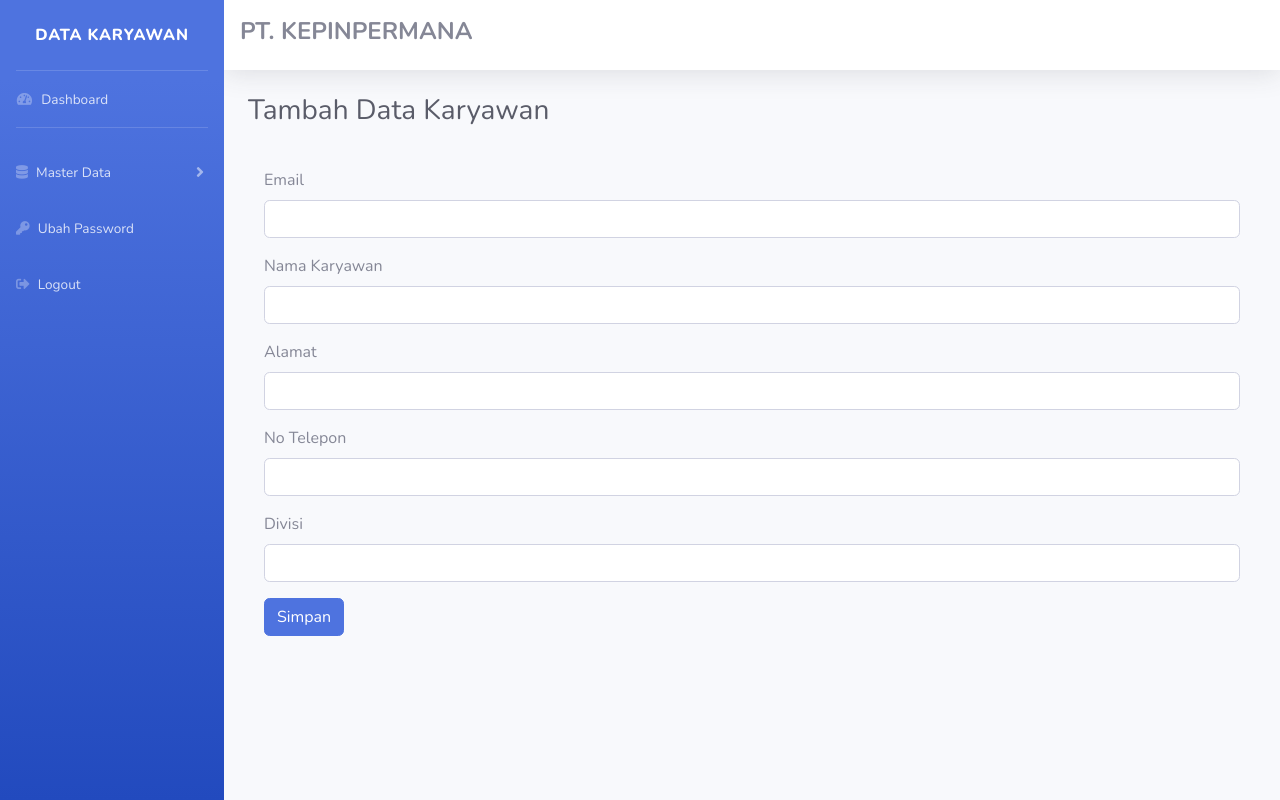
After one commit to KepinPermana/app_karyawan, a CodeIgniter app: page /data_karyawan/admin/DataKaryawan/tambahData in a window 1280 px wide. The commit adds this page. Run offline with CodeIgniter, Linux system fonts and the light colour scheme.

Commit message:
menambahkan data divisi

```diff
--- a/application/controllers/admin/DataKaryawan.php
+++ b/application/controllers/admin/DataKaryawan.php
@@ -4,8 +4,37 @@
 class dataKaryawan extends CI_Controller{
     public function index()
     {
-        $data = $this->db->query("SELECT * FROM data_karyawan")->result();
-        var_dump($data);
+        $data['title']= "Data Karyawan";
+        $data['karyawan']=$this->ModelDivisi->get_data('data_karyawan')->result();
+        $this->load->view('templates_admin/header',$data);
+        $this->load->view('templates_admin/sidebar');
+        $this->load->view('admin/dataKaryawan',$data);
+        $this->load->view('templates_admin/footer');
+    }
+    public function tambahData()
+    {
+        $data ['title'] = "Tambah Data Karyawan";
+        $this->load->view('templates_admin/header',$data);
+        $this->load->view('templates_admin/sidebar');
+        $this->load->view('admin/tambahDataKaryawan',$data);
+        $this->load->view('templates_admin/footer');
+    }
+    public function tambahAksiData(){
+        $email = $this->input->post('email');
+        $nama_karyawan = $this->input->post('nama_karyawan');
+        $alamat = $this->input->post('alamat');
+        $no_tlp = $this->input->post('no_tlp');
+        $divisi = $this->input->post('divisi');
+        $data= array(
+            'email' => $email,
+            'nama_karyawan' => $nama_karyawan,
+            'alamat' => $alamat,
+            'no_tlp' => $no_tlp,
+            'divisi' => $divisi,
+
+        );
+        $this->ModelDivisi->tambahData($data,'data_karyawan');
+        redirect('admin/dataKaryawan');
     }
 }
 
--- a/application/views/admin/dataDivisi.php
+++ b/application/views/admin/dataDivisi.php
@@ -21,7 +21,7 @@
                             <td><?= $no++  ?></td>
                             <td><?= $j->nama_divisi;?></td>
                             <td><?php echo anchor('admin/dataDivisi/editData/'.$j->id_divisi,'<div class="btn btn-success btn-sm"><i class="fas fa-fw  fa-edit"></i></div>') ?></td>
-                            <td><?php echo anchor('admin/data_kontrakan/hapus/'.$j->id_divisi,'<div class="btn btn-danger btn-sm"><i class="fa fa-fw fa-trash"></i></div>') ?></td>
+                            <td><?php echo anchor('admin/DataDivisi/hapusData/'.$j->id_divisi,'<div class="btn btn-danger btn-sm"><i class="fa fa-fw fa-trash"></i></div>') ?></td>
                            </td>
                         </tr>
                     <?php endforeach; ?>
--- a/application/views/admin/editDataDivisi.php
+++ b/application/views/admin/editDataDivisi.php
@@ -14,6 +14,7 @@
 	<input type="hidden" name="id_divisi" class="form-control" value="<?php echo $j->id_divisi ?>">
 	<input type="text" name="nama_divisi" class="form-control" value="<?php echo $j->nama_divisi ?>">
 </div>
+<button type="submit" class="btn btn-primary btn-sm mt-3">Simpan</button>
 </form>
 
                     <?php endforeach; ?>
--- a/application/views/admin/tambahDataDivisi.php
+++ b/application/views/admin/tambahDataDivisi.php
@@ -5,8 +5,6 @@
                     <div class="d-sm-flex align-items-center justify-content-between mb-4">
                         <h1 class="h3 mb-0 text-gray-800"><?= $title ?></h1>
                     </div>
-
-<!--  -->
                         <div class="modal-body">
 			<form action="<?php echo base_url().'admin/dataDivisi/tambahAksiData'; ?>" method="post" enctype="multipart/form-data">
 
--- /dev/null
+++ b/application/views/admin/tambahDataKaryawan.php
@@ -0,0 +1,34 @@
+   <!-- Begin Page Content -->
+   <div class="container-fluid">
+                    <div class="d-sm-flex align-items-center justify-content-between mb-4">
+                        <h1 class="h3 mb-0 text-gray-800"><?= $title ?></h1>
+                    </div>
+                    <div class="modal-body">
+			<form action="<?php echo base_url().'admin/dataKaryawan/tambahAksiData'; ?>" method="post" enctype="multipart/form-data">
+
+			<div class="form-group">
+				<label>Email</label>
+				<input type="text" name="email" class="form-control" required>
+			</div>
+            <div class="form-group">
+				<label>Nama Karyawan</label>
+				<input type="text" name="nama_karyawan" class="form-control" required>
+			</div>
+            <div class="form-group">
+				<label>Alamat</label>
+				<input type="text" name="alamat" class="form-control" required>
+			</div>
+            <div class="form-group">
+				<label>No Telepon</label>
+				<input type="text" name="no_tlp" class="form-control" required>
+			</div>
+            <div class="form-group">
+				<label>Divisi</label>
+				<input type="text" name="divisi" class="form-control" required>
+			</div>
+
+        <button type="submit" class="btn btn-primary">Simpan</button>
+
+            </form>
+        </div>
+            </div>
--- a/application/views/templates_admin/footer.php
+++ b/application/views/templates_admin/footer.php
@@ -1,43 +1,5 @@
   <!-- Footer -->
-  <footer class="sticky-footer bg-white fixed-bottom">
-                <div class="container my-auto">
-                    <div class="copyright text-center my-auto">
-                        <span>Copyright &copy; Your Website 2021</span>
-                    </div>
-                </div>
-            </footer>
-            <!-- End of Footer -->
 
-        </div>
-        <!-- End of Content Wrapper -->
-
-    </div>
-    <!-- End of Page Wrapper -->
-
-    <!-- Scroll to Top Button-->
-    <a class="scroll-to-top rounded" href="#page-top">
-        <i class="fas fa-angle-up"></i>
-    </a>
-
-    <!-- Logout Modal-->
-    <div class="modal fade" id="logoutModal" tabindex="-1" role="dialog" aria-labelledby="exampleModalLabel"
-        aria-hidden="true">
-        <div class="modal-dialog" role="document">
-            <div class="modal-content">
-                <div class="modal-header">
-                    <h5 class="modal-title" id="exampleModalLabel">Ready to Leave?</h5>
-                    <button class="close" type="button" data-dismiss="modal" aria-label="Close">
-                        <span aria-hidden="true">×</span>
-                    </button>
-                </div>
-                <div class="modal-body">Select "Logout" below if you are ready to end your current session.</div>
-                <div class="modal-footer">
-                    <button class="btn btn-secondary" type="button" data-dismiss="modal">Cancel</button>
-                    <a class="btn btn-primary" href="login.html">Logout</a>
-                </div>
-            </div>
-        </div>
-    </div>
 
     <!-- Bootstrap core JavaScript-->
     <script src="<?= base_url();?>/assets/vendor/jquery/jquery.min.js"></script>
```
Also changed, not shown: application/controllers/admin/DataDivisi.php (+12 -3 lines), application/views/admin/dataKaryawan.php (added, +37 -0 lines), .htaccess (added), 2 other files.
